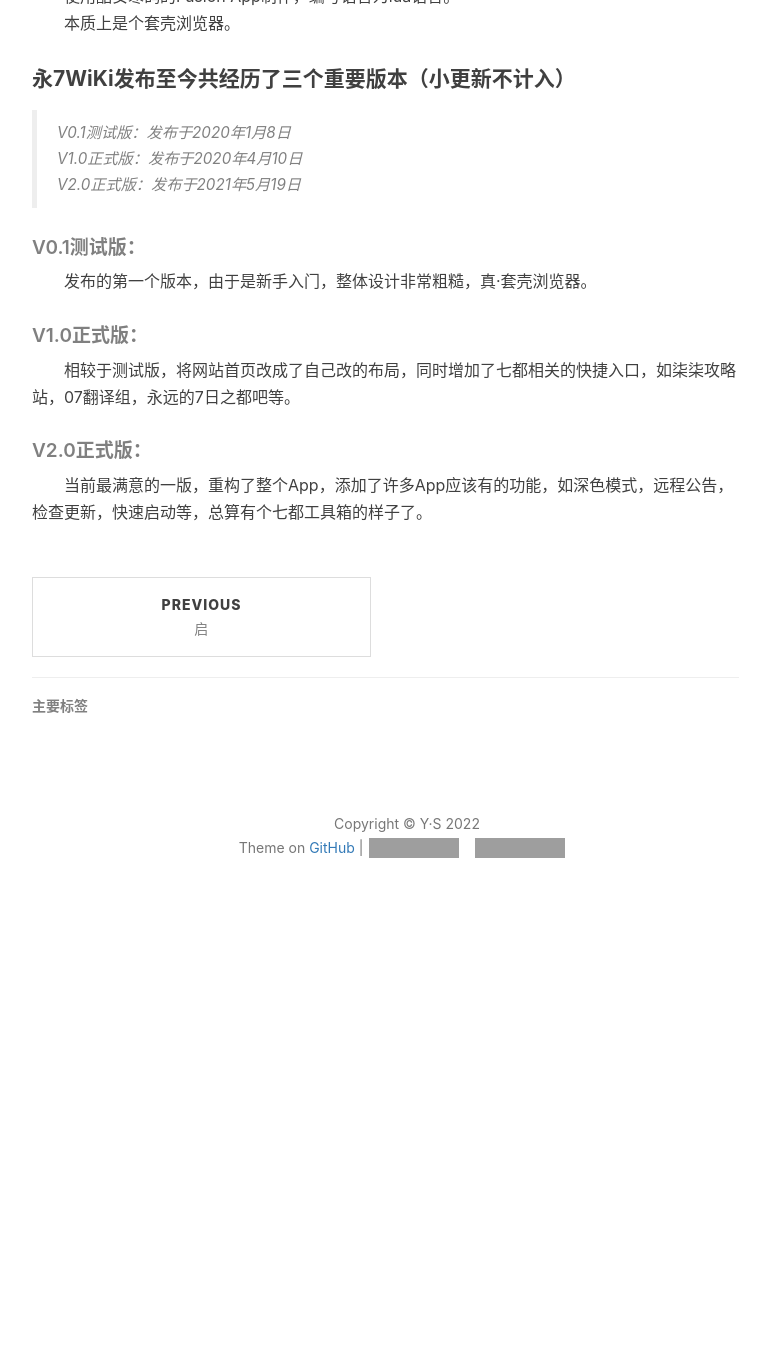
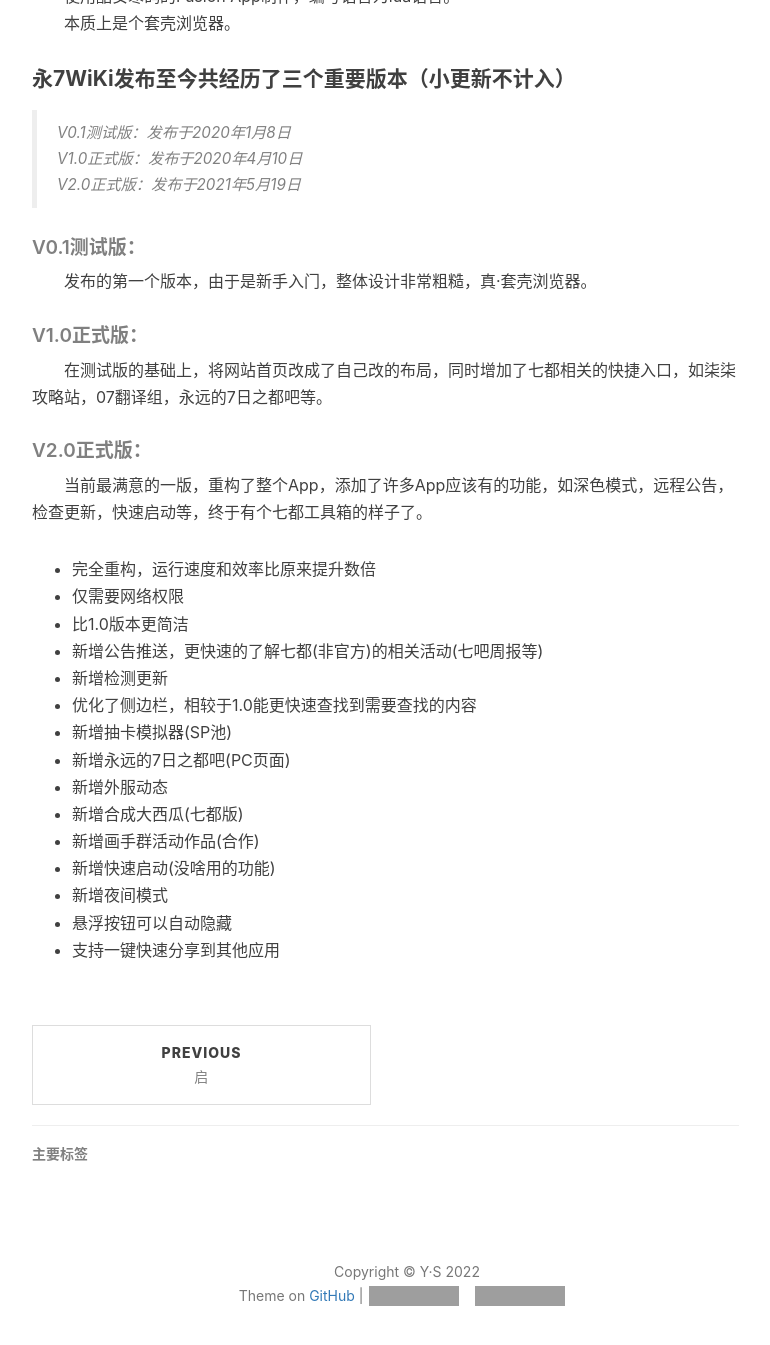
Before and after one commit to YS-yorigamishion/YS-yorigamishion.github.io, a Jekyll site: the page built from _posts/2022-2-19-永7WiKi.md, in a window 1280 px wide and 1400 px high, scrolled down 643 px. Shown: the top 1345 px of the window, without its empty margins (233-1003 px from the left). Built offline with Jekyll 4.4.1, drawn with Linux system fonts in a browser that asks for light colours; nearby versions of some CDN libraries; comment, search, counter and statistics services are not loaded; before the commit the page ends 1595 px from its top, so only the background shows below that; grey boxes are pictures that could not be loaded.

Commit message:
Update 2022-2-19-永7WiKi.md

```diff
--- a/_posts/2022-2-19-永7WiKi.md
+++ b/_posts/2022-2-19-永7WiKi.md
@@ -22,6 +22,22 @@
 ##### V0.1测试版：
 &emsp;&emsp;发布的第一个版本，由于是新手入门，整体设计非常粗糙，真·套壳浏览器。
 ##### V1.0正式版：
-&emsp;&emsp;相较于测试版，将网站首页改成了自己改的布局，同时增加了七都相关的快捷入口，如柒柒攻略站，07翻译组，永远的7日之都吧等。
+&emsp;&emsp;在测试版的基础上，将网站首页改成了自己改的布局，同时增加了七都相关的快捷入口，如柒柒攻略站，07翻译组，永远的7日之都吧等。
 ##### V2.0正式版：
-&emsp;&emsp;当前最满意的一版，重构了整个App，添加了许多App应该有的功能，如深色模式，远程公告，检查更新，快速启动等，总算有个七都工具箱的样子了。
+&emsp;&emsp;当前最满意的一版，重构了整个App，添加了许多App应该有的功能，如深色模式，远程公告，检查更新，快速启动等，终于有个七都工具箱的样子了。
+
+- 完全重构，运行速度和效率比原来提升数倍
+- 仅需要网络权限
+- 比1.0版本更简洁
+- 新增公告推送，更快速的了解七都(非官方)的相关活动(七吧周报等)
+- 新增检测更新
+- 优化了侧边栏，相较于1.0能更快速查找到需要查找的内容
+- 新增抽卡模拟器(SP池)
+- 新增永远的7日之都吧(PC页面)
+- 新增外服动态
+- 新增合成大西瓜(七都版)
+- 新增画手群活动作品(合作)
+- 新增快速启动(没啥用的功能)
+- 新增夜间模式
+- 悬浮按钮可以自动隐藏
+- 支持一键快速分享到其他应用
```
